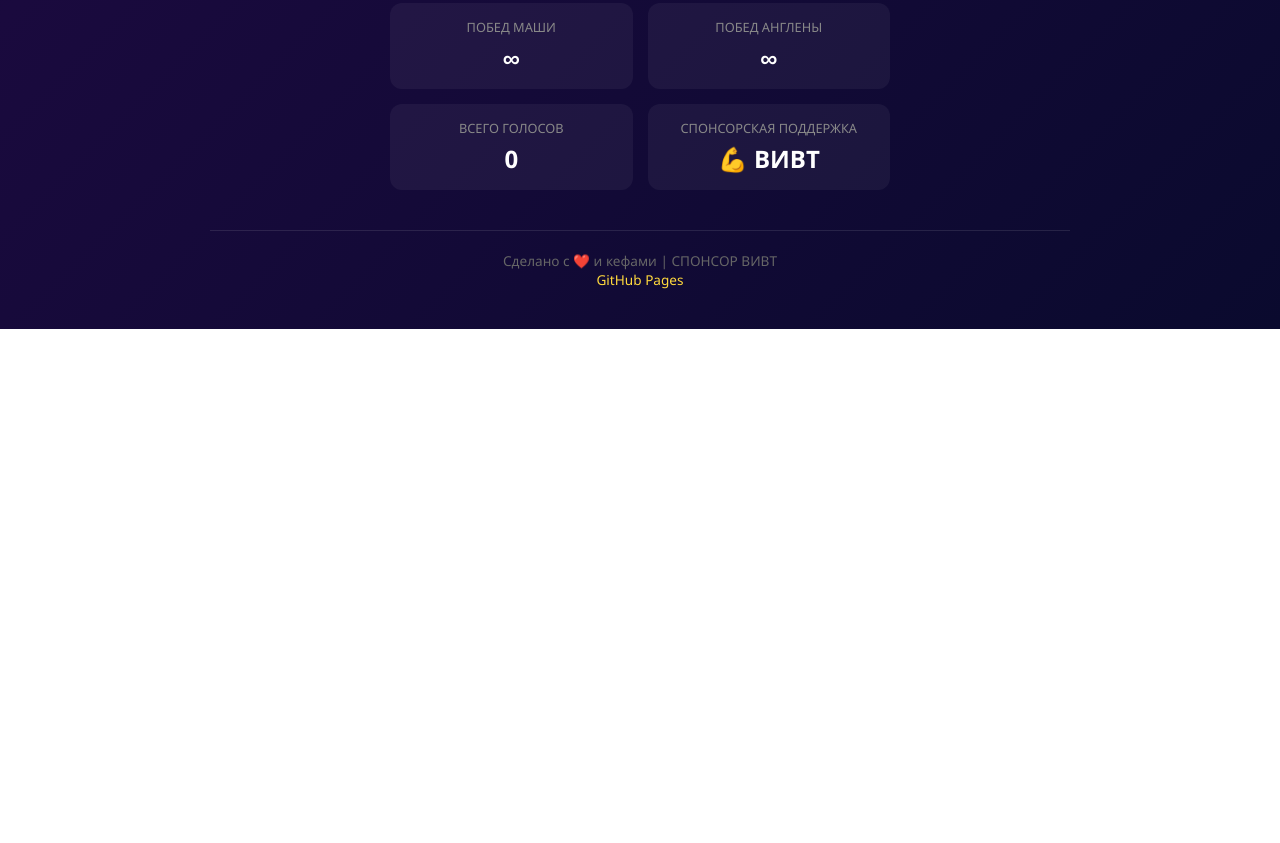
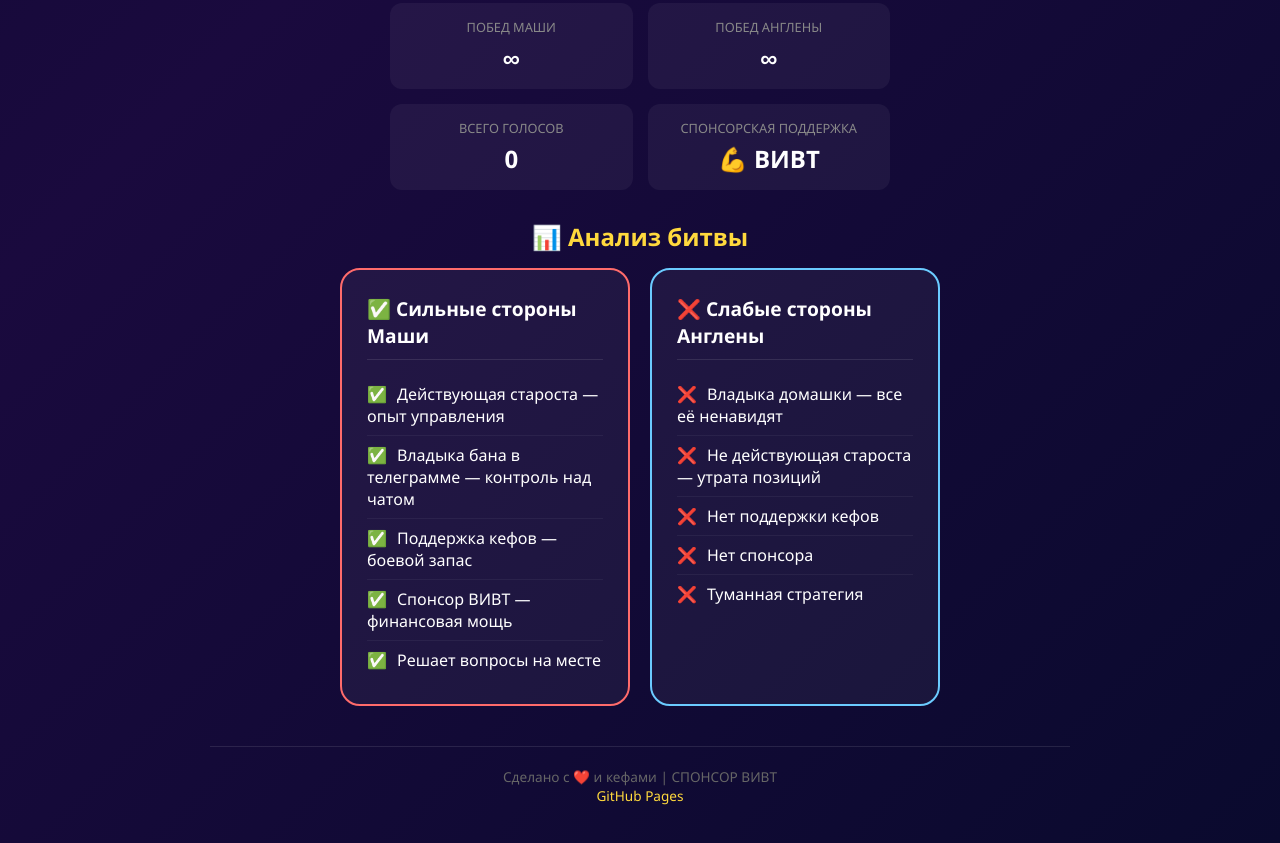
Before and after one commit to hazaomirix/masha-vs-anglena, a plain HTML site: page index.html in a window 1280 px wide. Shown: the part 1566-2409 px from the top of the page. Before the commit the page ends 1895 px from the top, so only its background shows below. Drawn offline with Linux system fonts and the light colour scheme.

Commit message:
Add files via upload

```diff
--- a/index.html
+++ b/index.html
@@ -213,6 +213,48 @@
     }
     .footer a { color: #ffd93d; text-decoration: none; }
 
+    .analysis-grid {
+      display: grid;
+      grid-template-columns: 1fr 1fr;
+      gap: 20px;
+    }
+    .analysis-card {
+      background: rgba(255,255,255,0.05);
+      border-radius: 20px;
+      padding: 25px;
+      text-align: left;
+      border: 2px solid rgba(255,255,255,0.1);
+    }
+    .analysis-card.strong { border-color: #ff6b6b; }
+    .analysis-card.weak { border-color: #6bcbff; }
+    .analysis-header {
+      font-size: 1.2rem;
+      font-weight: 700;
+      margin-bottom: 15px;
+      padding-bottom: 10px;
+      border-bottom: 1px solid rgba(255,255,255,0.1);
+    }
+    .analysis-card ul {
+      list-style: none;
+      padding: 0;
+    }
+    .analysis-card li {
+      padding: 8px 0;
+      font-size: 1rem;
+      border-bottom: 1px solid rgba(255,255,255,0.05);
+    }
+    .analysis-card li:last-child { border-bottom: none; }
+    .analysis-card li::before {
+      display: inline-block;
+      margin-right: 10px;
+    }
+    .analysis-card.strong li::before { content: '✅'; }
+    .analysis-card.weak li::before { content: '❌'; }
+
+    @media (max-width: 600px) {
+      .analysis-grid { grid-template-columns: 1fr; }
+    }
+
     @media (max-width: 600px) {
       header h1 { font-size: 2rem; }
       .vs { font-size: 2rem; }
@@ -324,6 +366,32 @@
       </div>
     </div>
 
+    <div class="block analysis">
+      <h3>📊 Анализ битвы</h3>
+      <div class="analysis-grid">
+        <div class="analysis-card strong">
+          <div class="analysis-header">✅ Сильные стороны Маши</div>
+          <ul>
+            <li>Действующая староста — опыт управления</li>
+            <li>Владыка бана в телеграмме — контроль над чатом</li>
+            <li>Поддержка кефов — боевой запас</li>
+            <li>Спонсор ВИВТ — финансовая мощь</li>
+            <li>Решает вопросы на месте</li>
+          </ul>
+        </div>
+        <div class="analysis-card weak">
+          <div class="analysis-header">❌ Слабые стороны Англены</div>
+          <ul>
+            <li>Владыка домашки — все её ненавидят</li>
+            <li>Не действующая староста — утрата позиций</li>
+            <li>Нет поддержки кефов</li>
+            <li>Нет спонсора</li>
+            <li>Туманная стратегия</li>
+          </ul>
+        </div>
+      </div>
+    </div>
+
     <div class="footer">
       Сделано с ❤️ и кефами | СПОНСОР ВИВТ<br>
       <a href="https://github.com">GitHub Pages</a>
```
